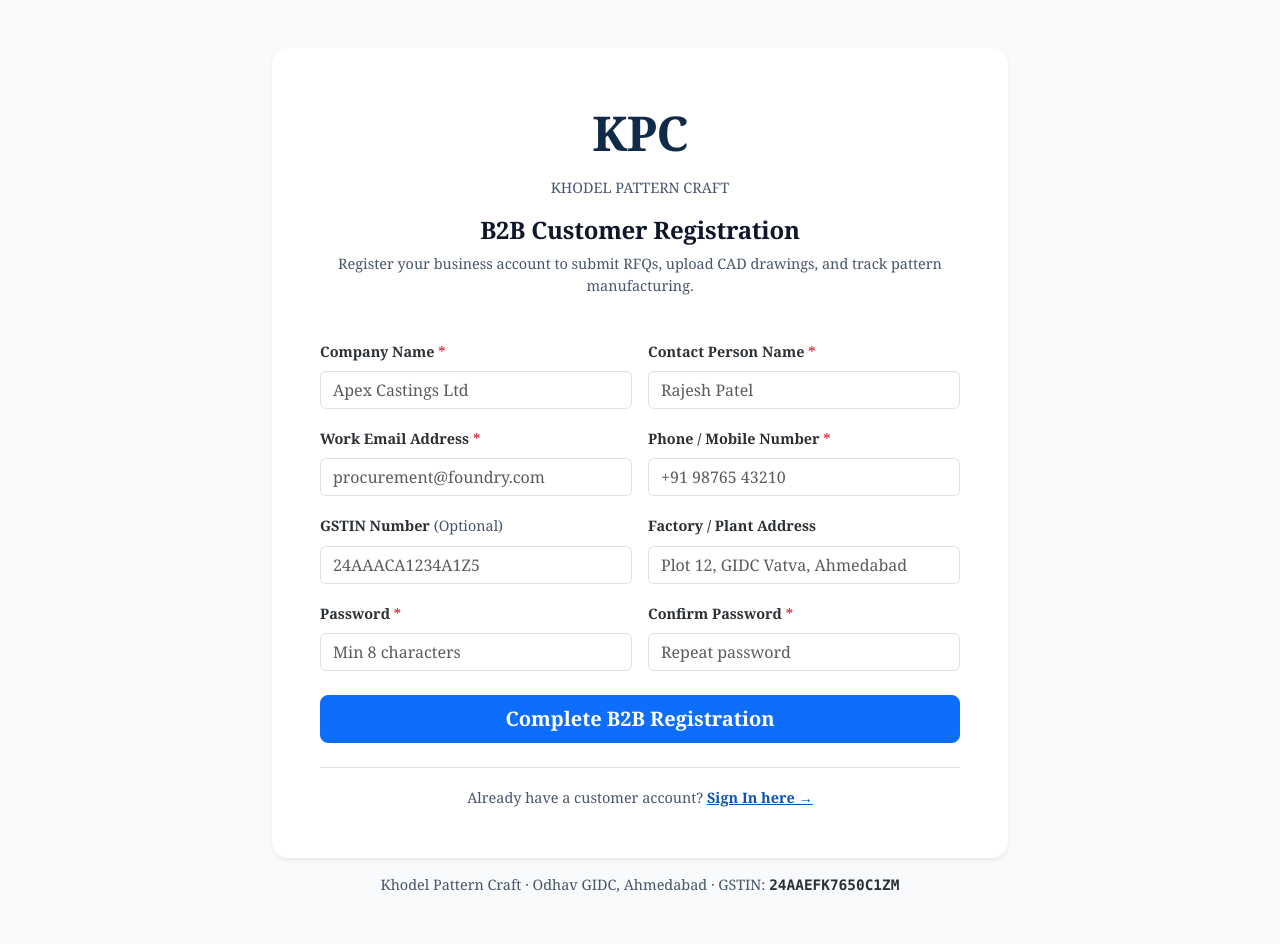
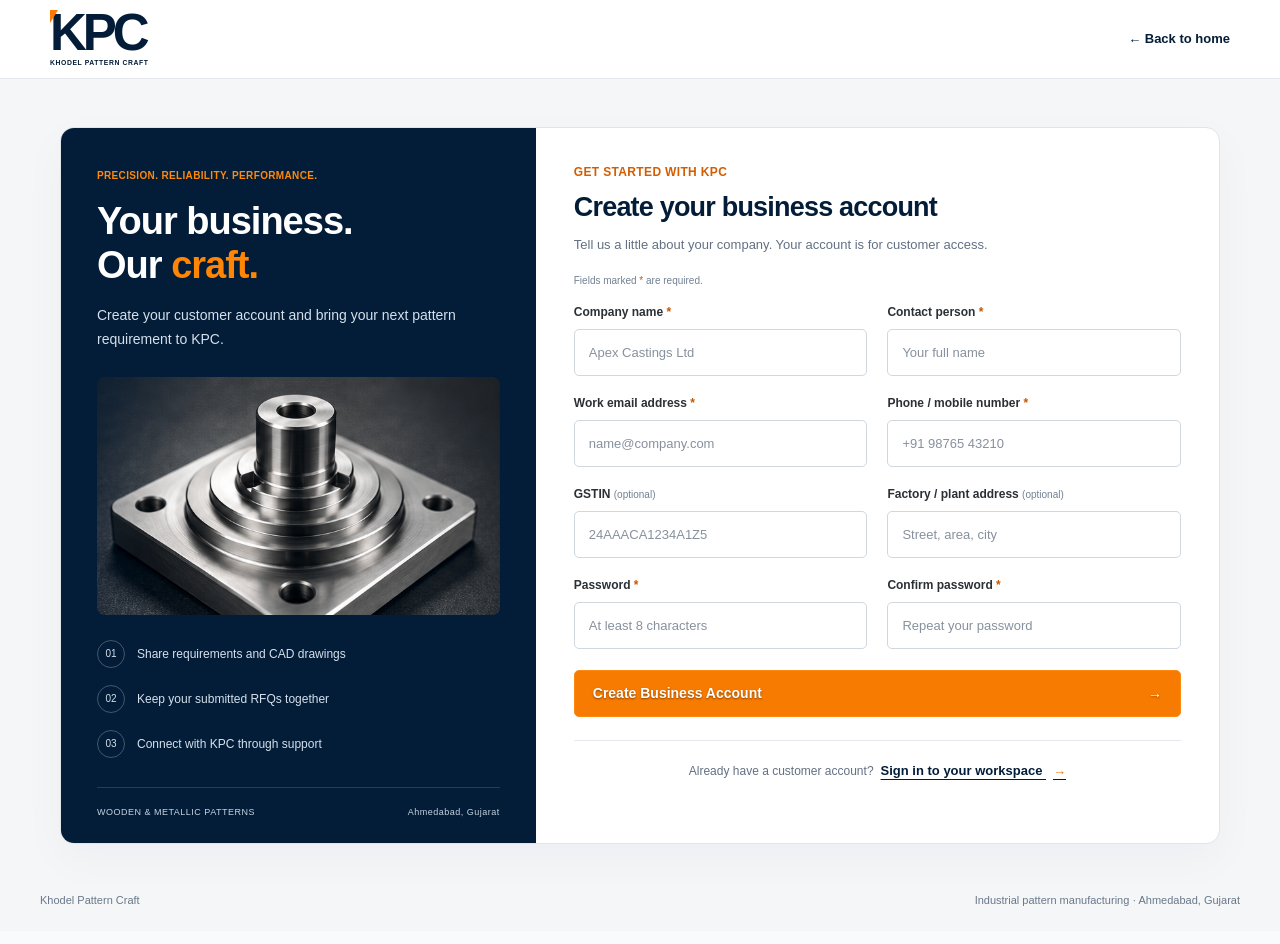
Before and after one commit to KaranDev316/AI-Enabled-B2B-E-Commerce-Platform-for-Industrial-Pattern-Manufacturing, a React (Vite) app in the folder frontend/: page /register in a window 1280 px wide. Built offline with nearby package versions, Linux system fonts and the light colour scheme; no server answers.

Commit message:
feat: align customer registration with KPC UI design

```diff
--- /dev/null
+++ b/frontend/src/pages/RegisterPage.css
@@ -0,0 +1,16 @@
+.register-shell { width: min(1160px,100%); grid-template-columns: .82fr 1.18fr; }
+.register-page .login-form-panel { padding: 35px 38px 28px; }
+.register-page .login-intro { margin-bottom: 17px; max-width: 440px; }
+.register-fields { display: grid; grid-template-columns: 1fr 1fr; column-gap: 20px; }
+.register-fields .login-field { min-width: 0; margin-bottom: 18px; }
+.register-fields input { font-size: 13px; }
+.register-required { font-size: 10px; color: #718092 !important; margin: 0 0 15px; }
+.kpc-public .register-asterisk, .register-required span { color: #c45700; }
+.kpc-public .register-optional { font-size: 10px; font-weight: 400; color: #718092; }
+.register-page .login-register { margin-top: 23px; padding-top: 18px; }
+.register-page .login-register p { display: inline; margin-right: 7px; }
+.register-benefits { list-style: none; padding: 0; margin: 22px 0 29px; display: grid; gap: 17px; }
+.register-benefits li { display: flex; align-items: center; gap: 12px; font-size: 12px; color: #d5e0eb; }
+.register-benefits span { display: grid; place-items: center; border: 1px solid #ffffff40; border-radius: 50%; width: 28px; height: 28px; flex-shrink: 0; font-size: 10px; }
+.register-page .login-pattern { margin-block: 25px; }
+.register-success { color: #17603b; background: #edf8f1; border: 1px solid #b9dfc8; border-radius: 5px; font-size: 13px; padding: 11px 13px; margin-bottom: 20px; }
--- a/frontend/src/pages/RegisterPage.jsx
+++ b/frontend/src/pages/RegisterPage.jsx
@@ -1,5 +1,9 @@
 import React, { useState } from 'react';
 import { Link, useNavigate } from 'react-router-dom';
+import './LandingPage.css';
+import './LoginPage.css';
+import './RegisterPage.css';
+import referenceImage from '../assets/landing-reference.webp';
 
 const API_BASE = import.meta.env.VITE_API_BASE_URL || '/api';
 
@@ -75,192 +79,54 @@ export function RegisterPage() {
     }
   }
 
+  const fields = [
+    { name: 'company_name', label: 'Company name', placeholder: 'Apex Castings Ltd', autoComplete: 'organization', required: true },
+    { name: 'contact_person', label: 'Contact person', placeholder: 'Your full name', autoComplete: 'name', required: true },
+    { name: 'email', label: 'Work email address', placeholder: 'name@company.com', type: 'email', autoComplete: 'username', required: true },
+    { name: 'phone', label: 'Phone / mobile number', placeholder: '+91 98765 43210', type: 'tel', autoComplete: 'tel', required: true },
+    { name: 'gstin', label: 'GSTIN', placeholder: '24AAACA1234A1Z5', maxLength: 50 },
+    { name: 'address', label: 'Factory / plant address', placeholder: 'Street, area, city', autoComplete: 'street-address' },
+    { name: 'password', label: 'Password', placeholder: 'At least 8 characters', type: 'password', autoComplete: 'new-password', required: true, minLength: 8, maxLength: 128 },
+    { name: 'confirmPassword', label: 'Confirm password', placeholder: 'Repeat your password', type: 'password', autoComplete: 'new-password', required: true, minLength: 8, maxLength: 128 },
+  ];
+
   return (
-    <div className="container py-5">
-      <div className="row justify-content-center">
-        <div className="col-12 col-lg-8">
-          <div className="card shadow-sm border-0 rounded-4 p-4 p-md-5">
-            <div className="text-center mb-4">
-              <span className="brand d-block mb-1">KPC</span>
-              <span className="text-uppercase small text-muted">Khodel Pattern Craft</span>
-              <h2 className="h4 fw-bold mt-3">B2B Customer Registration</h2>
-              <p className="text-secondary small">
-                Register your business account to submit RFQs, upload CAD drawings, and track pattern manufacturing.
-              </p>
-            </div>
-
-            {error && (
-              <div className="alert alert-danger small py-2 px-3 mb-4" role="alert">
-                {error}
+    <div className="kpc-public login-page register-page">
+      <header className="public-header"><div className="public-container public-header-inner">
+        <Link className="public-logo" to="/" aria-label="Khodel Pattern Craft home"><strong><i>K</i>PC</strong><small>KHODEL PATTERN CRAFT</small></Link>
+        <Link className="login-back" to="/">← Back to home</Link>
+      </div></header>
+      <main className="login-main">
+        <div className="login-shell register-shell">
+          <aside className="login-story" aria-labelledby="register-story-title">
+            <p className="public-eyebrow">Precision. Reliability. Performance.</p>
+            <h2 id="register-story-title">Your business.<br />Our <em>craft.</em></h2>
+            <p>Create your customer account and bring your next pattern requirement to KPC.</p>
+            <div className="login-pattern" role="img" aria-label="Precision machined metallic pattern"><img src={referenceImage} alt="" /></div>
+            <ol className="register-benefits"><li><span>01</span>Share requirements and CAD drawings</li><li><span>02</span>Keep your submitted RFQs together</li><li><span>03</span>Connect with KPC through support</li></ol>
+            <div className="login-story-footer"><span>WOODEN & METALLIC PATTERNS</span><span>Ahmedabad, Gujarat</span></div>
+          </aside>
+          <section className="login-form-panel" aria-labelledby="register-title">
+            <p className="public-eyebrow">Get started with KPC</p>
+            <h1 id="register-title">Create your business account</h1>
+            <p className="login-intro">Tell us a little about your company. Your account is for customer access.</p>
+            {error && <div className="login-error" id="register-error" role="alert">{error}</div>}
+            {success && <div className="register-success" role="status">{success}</div>}
+            <form onSubmit={handleSubmit} aria-busy={isSubmitting}>
+              <p className="register-required">Fields marked <span aria-hidden="true">*</span> are required.</p>
+              <div className="register-fields">
+                {fields.map(field => <div className="login-field" key={field.name}>
+                  <label htmlFor={field.name}>{field.label} {field.required ? <span className="register-asterisk" aria-hidden="true">*</span> : <span className="register-optional">(optional)</span>}</label>
+                  <input id={field.name} name={field.name} type={field.type || 'text'} placeholder={field.placeholder} autoComplete={field.autoComplete} required={field.required} minLength={field.minLength} maxLength={field.maxLength} value={formData[field.name]} onChange={handleChange} disabled={isSubmitting || Boolean(success)} aria-describedby={error ? 'register-error' : undefined} />
+                </div>)}
               </div>
-            )}
-
-            {success && (
-              <div className="alert alert-success small py-2 px-3 mb-4" role="alert">
-                {success}
-              </div>
-            )}
-
-            <form onSubmit={handleSubmit} noValidate>
-              <div className="row g-3">
-                <div className="col-12 col-md-6">
-                  <label className="form-label small fw-bold" htmlFor="company_name">
-                    Company Name <span className="text-danger">*</span>
-                  </label>
-                  <input
-                    id="company_name"
-                    name="company_name"
-                    type="text"
-                    className="form-control"
-                    placeholder="Apex Castings Ltd"
-                    value={formData.company_name}
-                    onChange={handleChange}
-                    required
-                    disabled={isSubmitting}
-                  />
-                </div>
-
-                <div className="col-12 col-md-6">
-                  <label className="form-label small fw-bold" htmlFor="contact_person">
-                    Contact Person Name <span className="text-danger">*</span>
-                  </label>
-                  <input
-                    id="contact_person"
-                    name="contact_person"
-                    type="text"
-                    className="form-control"
-                    placeholder="Rajesh Patel"
-                    value={formData.contact_person}
-                    onChange={handleChange}
-                    required
-                    disabled={isSubmitting}
-                  />
-                </div>
-
-                <div className="col-12 col-md-6">
-                  <label className="form-label small fw-bold" htmlFor="email">
-                    Work Email Address <span className="text-danger">*</span>
-                  </label>
-                  <input
-                    id="email"
-                    name="email"
-                    type="email"
-                    className="form-control"
-                    placeholder="procurement@foundry.com"
-                    value={formData.email}
-                    onChange={handleChange}
-                    required
-                    disabled={isSubmitting}
-                  />
-                </div>
-
-                <div className="col-12 col-md-6">
-                  <label className="form-label small fw-bold" htmlFor="phone">
-                    Phone / Mobile Number <span className="text-danger">*</span>
-                  </label>
-                  <input
-                    id="phone"
-                    name="phone"
-                    type="tel"
-                    className="form-control"
-                    placeholder="+91 98765 43210"
-                    value={formData.phone}
-                    onChange={handleChange}
-                    required
-                    disabled={isSubmitting}
-                  />
-                </div>
-
-                <div className="col-12 col-md-6">
-                  <label className="form-label small fw-bold" htmlFor="gstin">
-                    GSTIN Number <span className="text-muted fw-normal">(Optional)</span>
-                  </label>
-                  <input
-                    id="gstin"
-                    name="gstin"
-                    type="text"
-                    className="form-control text-uppercase"
-                    placeholder="24AAACA1234A1Z5"
-                    value={formData.gstin}
-                    onChange={handleChange}
-                    disabled={isSubmitting}
-                  />
-                </div>
-
-                <div className="col-12 col-md-6">
-                  <label className="form-label small fw-bold" htmlFor="address">
-                    Factory / Plant Address
-                  </label>
-                  <input
-                    id="address"
-                    name="address"
-                    type="text"
-                    className="form-control"
-                    placeholder="Plot 12, GIDC Vatva, Ahmedabad"
-                    value={formData.address}
-                    onChange={handleChange}
-                    disabled={isSubmitting}
-                  />
-                </div>
-
-                <div className="col-12 col-md-6">
-                  <label className="form-label small fw-bold" htmlFor="password">
-                    Password <span className="text-danger">*</span>
-                  </label>
-                  <input
-                    id="password"
-                    name="password"
-                    type="password"
-                    className="form-control"
-                    placeholder="Min 8 characters"
-                    value={formData.password}
-                    onChange={handleChange}
-                    required
-                    disabled={isSubmitting}
-                  />
-                </div>
-
-                <div className="col-12 col-md-6">
-                  <label className="form-label small fw-bold" htmlFor="confirmPassword">
-                    Confirm Password <span className="text-danger">*</span>
-                  </label>
-                  <input
-                    id="confirmPassword"
-                    name="confirmPassword"
-                    type="password"
-                    className="form-control"
-                    placeholder="Repeat password"
-                    value={formData.confirmPassword}
-                    onChange={handleChange}
-                    required
-                    disabled={isSubmitting}
-                  />
-                </div>
-              </div>
-
-              <div className="mt-4">
-                <button
-                  type="submit"
-                  className="btn btn-primary btn-lg w-100 fw-bold"
-                  disabled={isSubmitting}
-                >
-                  {isSubmitting ? 'Registering Business Account…' : 'Complete B2B Registration'}
-                </button>
-              </div>
+              <button type="submit" className="public-button public-button-orange login-submit" disabled={isSubmitting || Boolean(success)}>{isSubmitting ? 'Creating your account…' : success ? 'Account created' : <>Create Business Account <span aria-hidden="true">→</span></>}</button>
             </form>
-
-            <div className="text-center mt-4 pt-3 border-top">
-              <span className="text-secondary small">Already have a customer account? </span>
-              <Link to="/login" className="small fw-bold">
-                Sign In here →
-              </Link>
-            </div>
-          </div>
-          <div className="text-center text-muted small mt-3">
-            Khodel Pattern Craft · Odhav GIDC, Ahmedabad · GSTIN: <span className="font-monospace fw-bold">24AAEFK7650C1ZM</span>
-          </div>
+            <div className="login-register"><p>Already have a customer account?</p><Link to="/login">Sign in to your workspace <span aria-hidden="true">→</span></Link></div>
+          </section>
         </div>
-      </div>
+      </main>
+      <footer className="login-footer"><span>Khodel Pattern Craft</span><span>Industrial pattern manufacturing · Ahmedabad, Gujarat</span></footer>
     </div>
   );
 }
```
